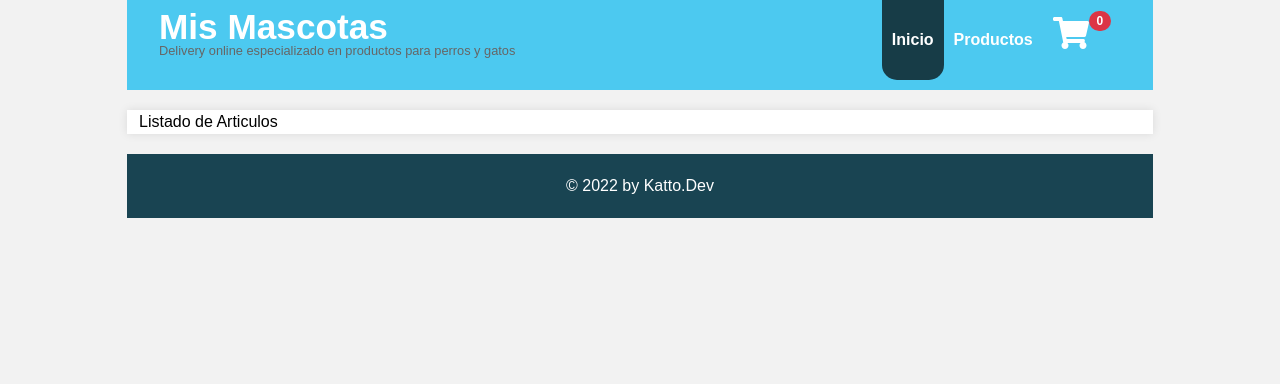
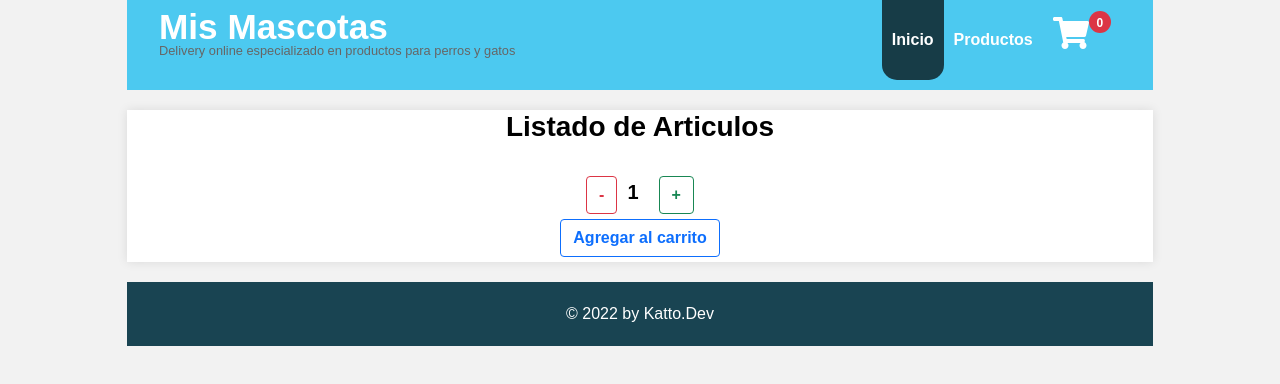
Before and after one commit to katto-dev/mis-mascotas-rj-ch-fs-react, a React (Create React App) app: page / in a window 1280 px wide. Shown: the top 384 px of the page. Built offline with nearby package versions, Linux system fonts and the light colour scheme; a web font is replaced by a local one.

Commit message:
Se agrega el contador con botón

```diff
--- a/src/App.css
+++ b/src/App.css
@@ -217,6 +217,7 @@ footer .credit span span span {
    */
 
 #main-content {
+  text-align: center;
   background: white;
   width: 90%;
   max-width: 1200px;
@@ -341,6 +342,8 @@ footer .credit span span span {
    * ============================================================
    */
 .btn {
+  font-weight: bold;
+  margin-left: 10px;
   margin-right: 10px;
 }
 
@@ -401,6 +404,7 @@ footer .credit span span span {
 
 .badge {
   margin-top: 11px;
+  padding-top: 6px;
   float: right;
 }
 
@@ -412,6 +416,13 @@ footer .credit span span span {
 .sumar-producto {
   font-size: 14px;
 }
+
+.cantidad {
+  font-size: 20px;
+  font-weight: bold;
+  margin-right: 10px;
+}
+
 
 .cantidad-producto {
   font-size: 16px;
--- a/src/App.jsx
+++ b/src/App.jsx
@@ -1,6 +1,7 @@
 import { Container, Row } from "react-bootstrap";
 import 'bootstrap/dist/css/bootstrap.min.css';
 import './App.css';
+
 import NavBar from './components/NavBar';
 import ItemListContainer from "./components/ItemListContainer";
 import Footer from './components/Footer';
--- a/src/components/CartWidget.jsx
+++ b/src/components/CartWidget.jsx
@@ -11,7 +11,7 @@ const CartWidget = () => {
         <>
             <FontAwesomeIcon icon={faShoppingCart} size='2x' />
             <span  id="cantidad-prods-carrito" className="badge rounded-pill bg-danger">
-                <span className="cantidad">0</span>
+                <span className="cantCarrito">0</span>
             </span>
         </>
 
--- /dev/null
+++ b/src/components/ItemCount.jsx
@@ -0,0 +1,39 @@
+import { useEffect, useState} from 'react';
+
+const ItemCount = ({ stock = 0, initial = 1, onAdd }) => {
+
+    const [count, setCount] = useState(0);
+
+    useEffect(() => {
+        setCount(initial);
+    }, []);
+
+    const aumentar = () => {
+        if (count < stock) {
+            setCount(count + 1);
+        }
+    }
+
+    const disminuir = () => {
+        if (count > initial) {
+            setCount(count - 1);
+        }
+    }
+
+    return (
+        <>
+            <button type="button" className="btn btn-outline-danger" onClick={disminuir}>-</button>
+            <span className='cantidad'>{ count }</span>
+            <button type="button" className="btn btn-outline-success" onClick={aumentar}>+</button>
+            <p>
+                {
+                    stock
+                    ? <button type="button" className="btn btn-outline-primary" onClick={()=> onAdd(count)}>Agregar al carrito</button>
+                    : <button type="button" className="btn btn-outline-primary" disabled>Agregar al carrito</button>
+                }
+            </p>
+        </>
+    );
+}
+
+export default ItemCount;
--- a/src/components/ItemListContainer.jsx
+++ b/src/components/ItemListContainer.jsx
@@ -1,9 +1,17 @@
 import React from "react";
+import ItemCount from "./ItemCount";
 
 export default function ItemListContainer() {
+
+  const alertaCant = (cant) =>{
+    alert("Ha seleccionado " + cant + " producto/s");
+  }
+
   return (
     <div id="main-content">
-        Listado de Articulos
+        <h3>Listado de Articulos</h3>
+        <br />
+        <ItemCount stock={5} initial={1} onAdd={alertaCant} />
     </div>
   );
 }
```
